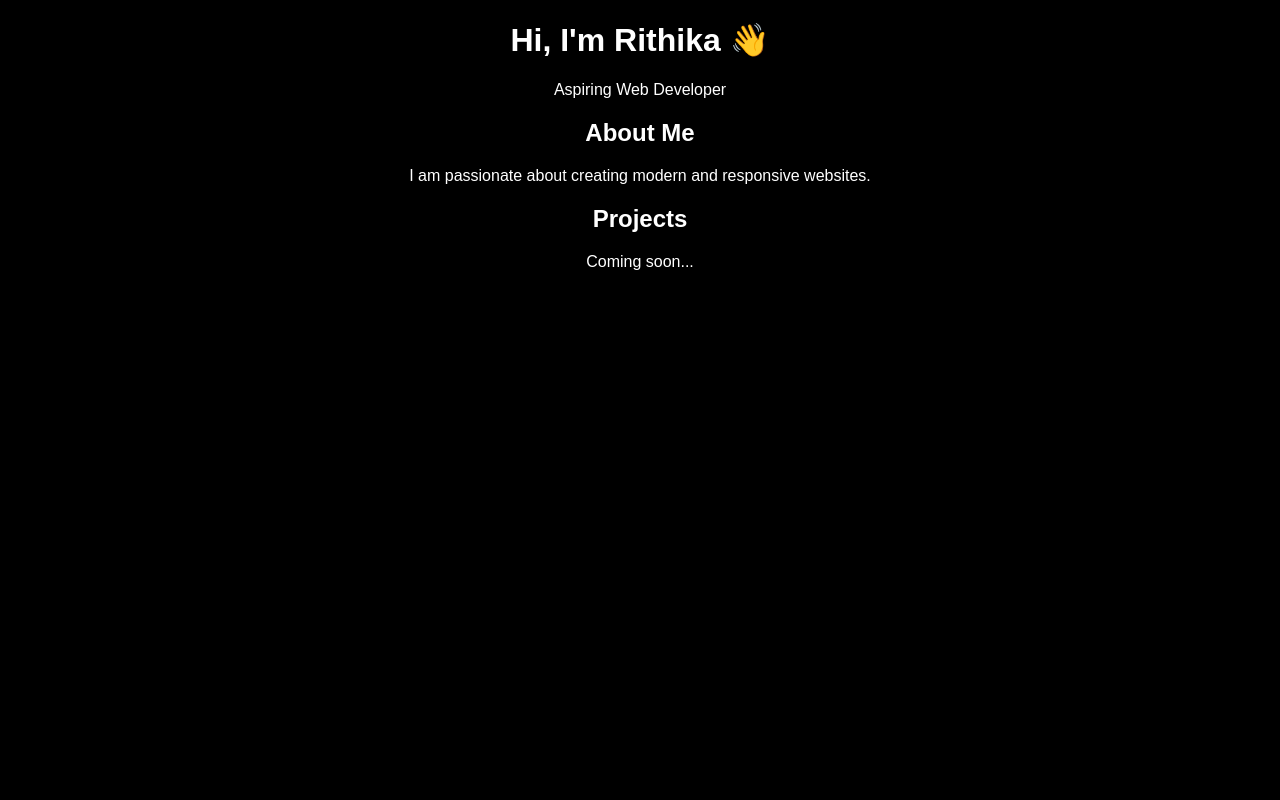
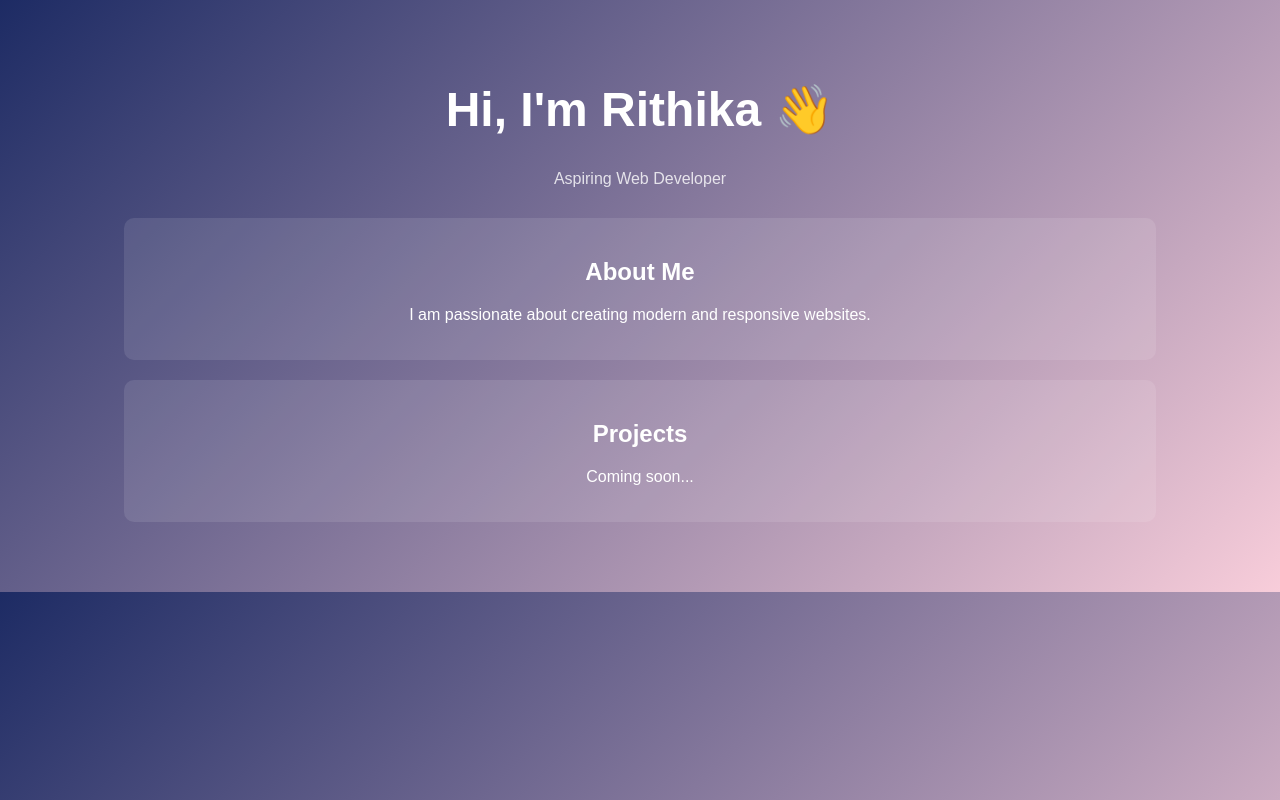
Before and after one commit to rithikasuresh-pixel/Portfolio, a plain HTML site: page index.html in a window 1280 px wide. Drawn offline with Linux system fonts and the light colour scheme.

Commit message:
Change body background and style adjustments
Updated body background to a gradient and adjusted padding for container.

```diff
--- a/style.css
+++ b/style.css
@@ -1,6 +1,28 @@
 body {
+  margin: 0;
   font-family: Arial;
+  background: linear-gradient(135deg, #1d2b64, #f8cdda);
+  color: white;
   text-align: center;
-  background: black;
-  color: white;
 }
+
+.container {
+  padding: 50px 20px;
+}
+
+h1 {
+  font-size: 3rem;
+}
+
+.subtitle {
+  opacity: 0.8;
+  margin-bottom: 30px;
+}
+
+.card {
+  background: rgba(255, 255, 255, 0.1);
+  margin: 20px auto;
+  padding: 20px;
+  width: 80%;
+  border-radius: 10px;
+}
```
